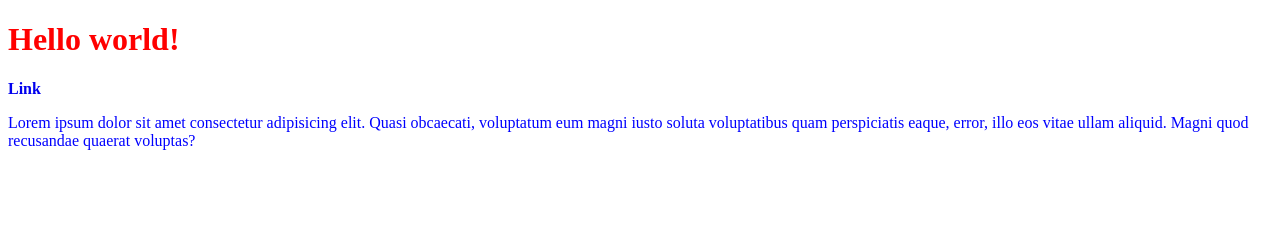
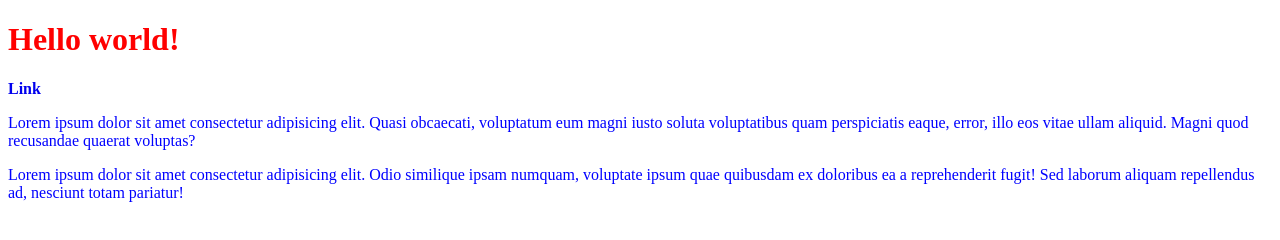
Before and after one commit to korny-yana/nodejs, a plain HTML site: page index.html in a window 1280 px wide. Drawn offline with Linux system fonts and the light colour scheme.

```diff
--- a/index.html
+++ b/index.html
@@ -11,8 +11,7 @@
 
     <div><a href="/second_page/link.html">Link</a></div>
     <p>Lorem ipsum dolor sit amet consectetur adipisicing elit. Quasi obcaecati, voluptatum eum magni iusto soluta voluptatibus quam perspiciatis eaque, error, illo eos vitae ullam aliquid. Magni quod recusandae quaerat voluptas?</p>
-
-
+    <p>Lorem ipsum dolor sit amet consectetur adipisicing elit. Odio similique ipsam numquam, voluptate ipsum quae quibusdam ex doloribus ea a reprehenderit fugit! Sed laborum aliquam repellendus ad, nesciunt totam pariatur!</p>
 
 
 
```
